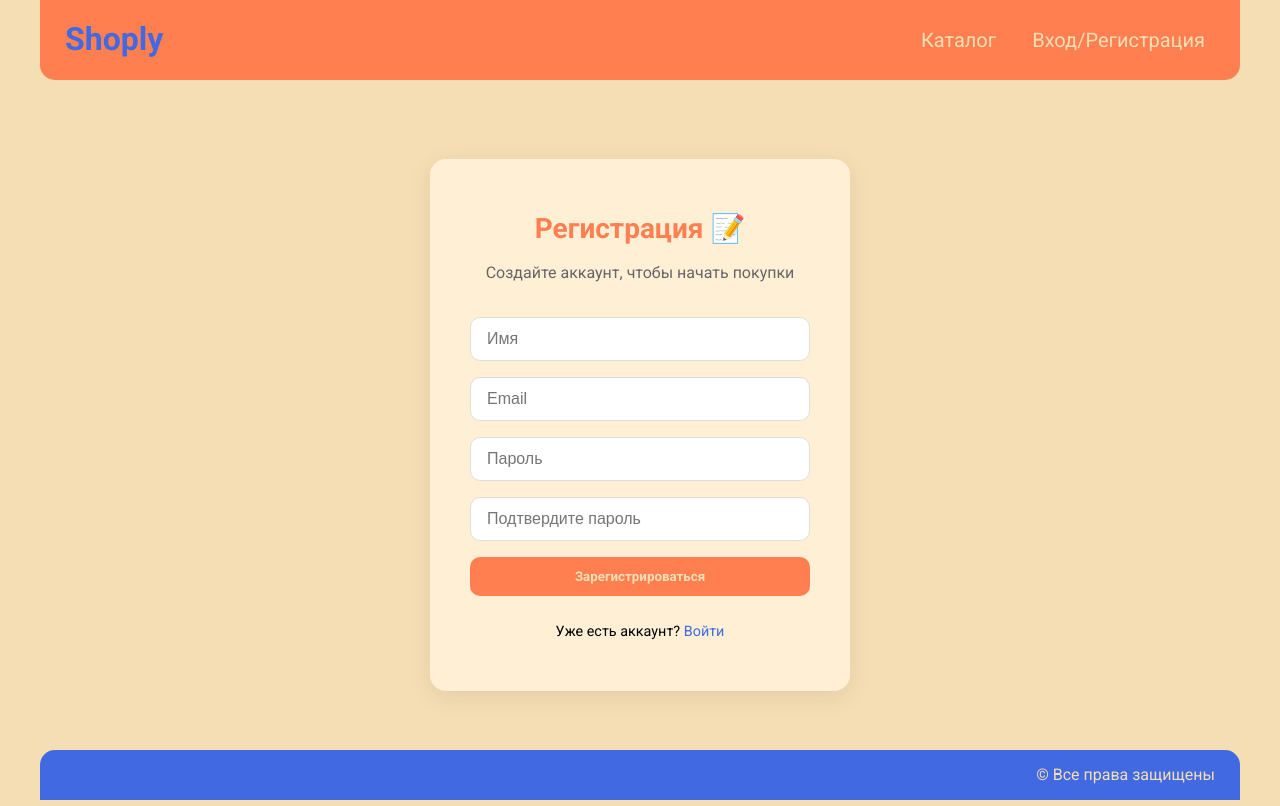
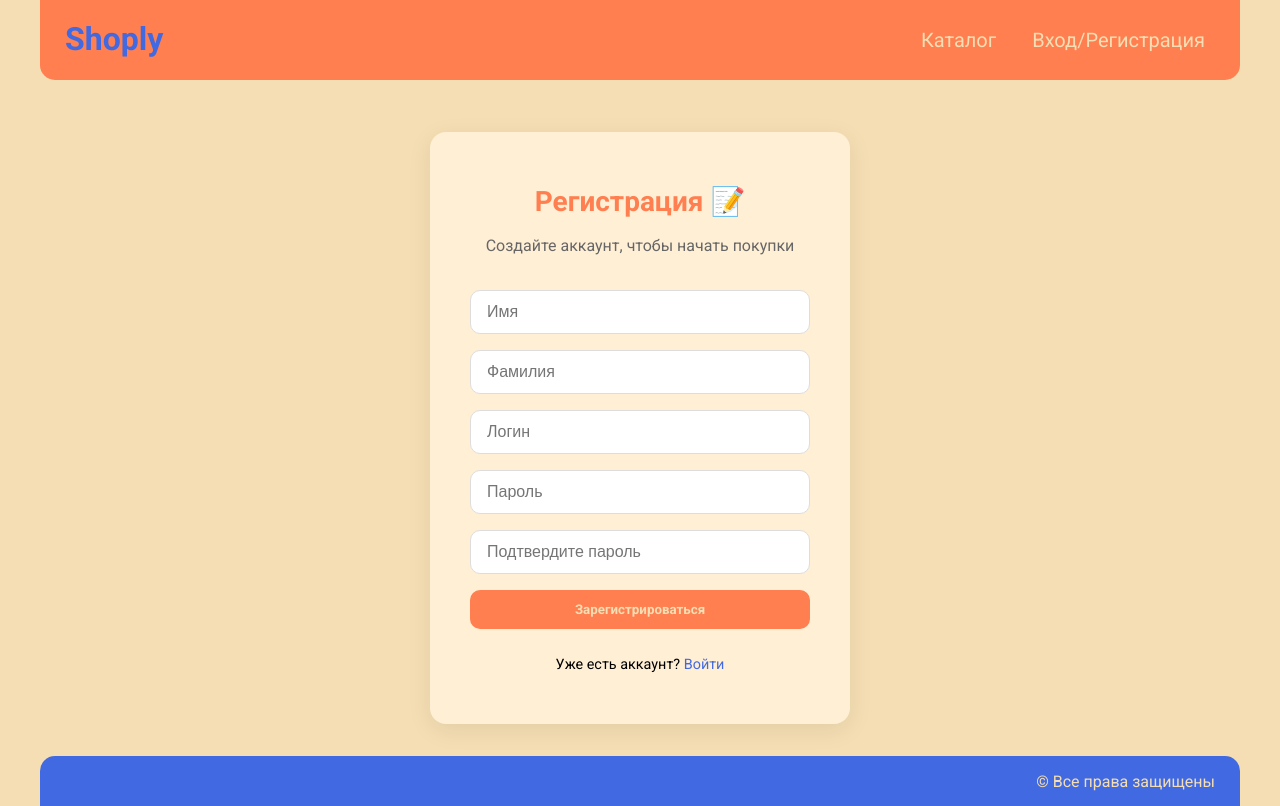
Before and after one commit to Nepetrov7/online-store-frontend, a React (Vite) app: page /register in a window 1280 px wide. Built offline with nearby package versions, Linux system fonts and the light colour scheme.

Commit message:
updated auth pages

```diff
--- a/src/features/auth/pages/LoginPage.jsx
+++ b/src/features/auth/pages/LoginPage.jsx
@@ -8,13 +8,13 @@ import { Input } from '@/shared/ui/Input';
 import styles from './Auth.module.css';
 
 const schema = z.object({
-    email: z.string().email({ message: 'Некорректный email' }),
+    username: z.string().min(3, { message: 'Минимум 3 символа' }),
     password: z.string().min(6, { message: 'Минимум 6 символов' }),
 });
 
 export const LoginPage = () => {
     const navigate = useNavigate();
-    const [email, setEmail] = useState('');
+    const [username, setUsername] = useState('');
     const [password, setPassword] = useState('');
     const [errors, setErrors] = useState({});
     const [loading, setLoading] = useState(false);
@@ -25,7 +25,7 @@ export const LoginPage = () => {
 
         setSubmitError(null);
 
-        const validation = schema.safeParse({ email, password });
+        const validation = schema.safeParse({ username, password });
 
         if (!validation.success) {
             const fieldErrors = {};
@@ -43,7 +43,7 @@ export const LoginPage = () => {
         setLoading(true);
 
         try {
-            await login({ email, password });
+            await login({ username, password });
             navigate('/dashboard');
         } catch (err) {
             setSubmitError(`Ошибка при входе: ${err.message}`);
@@ -59,10 +59,10 @@ export const LoginPage = () => {
                 <p className={styles.subtitle}>Войдите в свой аккаунт, чтобы продолжить</p>
                 <form className={styles.form} onSubmit={handleLogin}>
                     <Input
-                        placeholder="Email"
-                        type="email"
-                        value={email}
-                        onChange={(e) => setEmail(e.target.value)}
+                        placeholder="Логин"
+                        type="text"
+                        value={username}
+                        onChange={(e) => setUsername(e.target.value)}
                         required
                     />
                     <Input
@@ -72,7 +72,9 @@ export const LoginPage = () => {
                         onChange={(e) => setPassword(e.target.value)}
                         required
                     />
-                    {(errors.password || errors.email) && <label className={styles.error}>Неверные email/пароль</label>}
+                    {(errors.password || errors.username) && (
+                        <label className={styles.error}>Неверные username/пароль</label>
+                    )}
 
                     {submitError && <label className={styles.error}>{submitError}</label>}
 
--- a/src/features/auth/pages/RegisterPage.jsx
+++ b/src/features/auth/pages/RegisterPage.jsx
@@ -9,8 +9,9 @@ import styles from './Auth.module.css';
 
 const schema = z
     .object({
+        firstName: z.string().min(2, { message: 'Минимум 2 символа' }),
+        lastName: z.string().min(2, { message: 'Минимум 2 символа' }),
         username: z.string().min(3, { message: 'Минимум 3 символа' }),
-        email: z.string().email({ message: 'Некорректный email' }),
         password: z.string().min(6, { message: 'Минимум 6 символов' }),
         confirmPassword: z.string(),
     })
@@ -21,8 +22,9 @@ const schema = z
 
 export const RegisterPage = () => {
     const navigate = useNavigate();
+    const [firstName, setFirstName] = useState('');
+    const [lastName, setLastName] = useState('');
     const [username, setUsername] = useState('');
-    const [email, setEmail] = useState('');
     const [password, setPassword] = useState('');
     const [confirmPassword, setConfirmPassword] = useState('');
     const [errors, setErrors] = useState({});
@@ -34,7 +36,7 @@ export const RegisterPage = () => {
 
         setSubmitMessage(null);
 
-        const validation = schema.safeParse({ username, email, password, confirmPassword });
+        const validation = schema.safeParse({ firstName, lastName, username, password, confirmPassword });
 
         if (!validation.success) {
             const fieldErrors = {};
@@ -52,7 +54,7 @@ export const RegisterPage = () => {
         setLoading(true);
 
         try {
-            await register({ email, password });
+            await register({ firstName, lastName, username, password });
             navigate('/dashboard');
         } catch (err) {
             setSubmitMessage(`Ошибка при регистрации: ${err.message}`);
@@ -70,20 +72,29 @@ export const RegisterPage = () => {
                     <Input
                         placeholder="Имя"
                         type="text"
+                        value={firstName}
+                        onChange={(e) => setFirstName(e.target.value)}
+                        required
+                    />
+                    {errors.firstName && <label className={styles.error}>{errors.firstName}</label>}
+
+                    <Input
+                        placeholder="Фамилия"
+                        type="text"
+                        value={lastName}
+                        onChange={(e) => setLastName(e.target.value)}
+                        required
+                    />
+                    {errors.lastName && <label className={styles.error}>{errors.lastName}</label>}
+
+                    <Input
+                        placeholder="Логин"
+                        type="text"
                         value={username}
                         onChange={(e) => setUsername(e.target.value)}
                         required
                     />
                     {errors.username && <label className={styles.error}>{errors.username}</label>}
-
-                    <Input
-                        placeholder="Email"
-                        type="email"
-                        value={email}
-                        onChange={(e) => setEmail(e.target.value)}
-                        required
-                    />
-                    {errors.email && <label className={styles.error}>{errors.email}</label>}
 
                     <Input
                         placeholder="Пароль"
--- a/src/features/auth/services/api.js
+++ b/src/features/auth/services/api.js
@@ -1,16 +1,26 @@
 import { apiClient } from '@/shared/lib/apiClient';
 import { useAuthStore } from '@/app/store/authStore';
 
-export const login = async ({ email, password }) => {
-    // JSONPlaceholder не поддерживает auth, эмулируем POST-запрос
-    const response = await apiClient.post('/posts', { email, password });
-    useAuthStore.getState().setToken('fake-token-from-jsonplaceholder');
+export const login = async ({ username, password }) => {
+    const response = await apiClient.post('/auth/login', { username, password });
+
+    // Сохраняем токен в хранилище
+    useAuthStore.getState().setToken(response.data.access_token);
+
     return response.data;
 };
 
-export const register = async ({ email, password }) => {
-    // Аналогично, эмулируем POST-запрос
-    const response = await apiClient.post('/users', { email, password });
-    useAuthStore.getState().setToken('fake-token-from-jsonplaceholder');
+export const register = async ({ firstName, lastName, username, password }) => {
+    const response = await apiClient.post('/auth/register', {
+        first_name: firstName,
+        last_name: lastName,
+        username,
+        password,
+        role: 'user',
+    });
+
+    // Сохраняем токен в хранилище
+    useAuthStore.getState().setToken(response.data.access_token);
+
     return response.data;
 };
```
